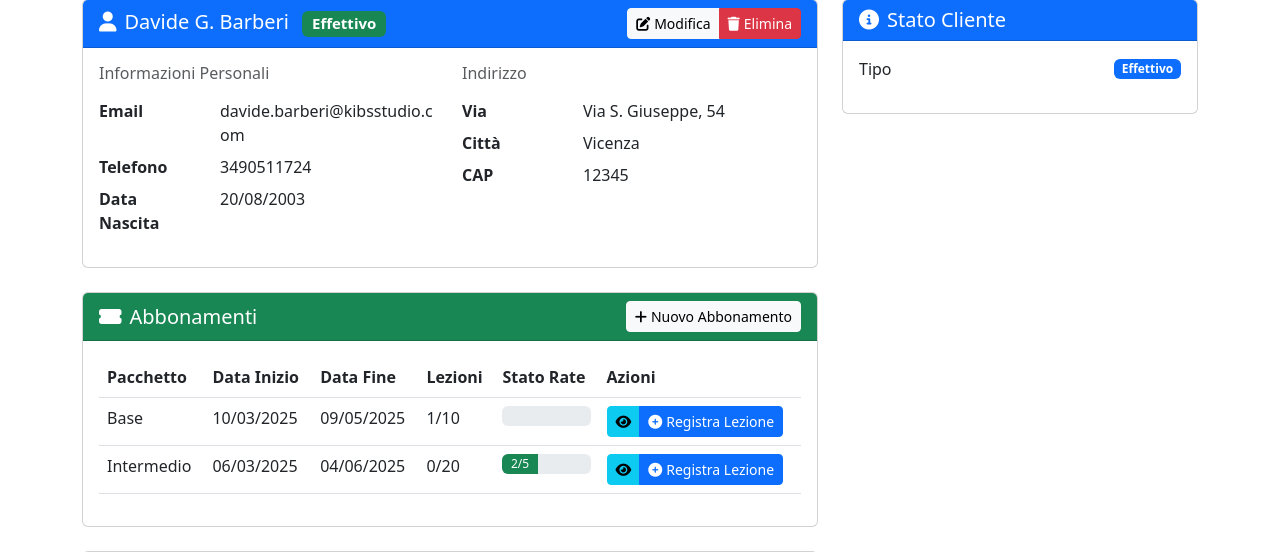
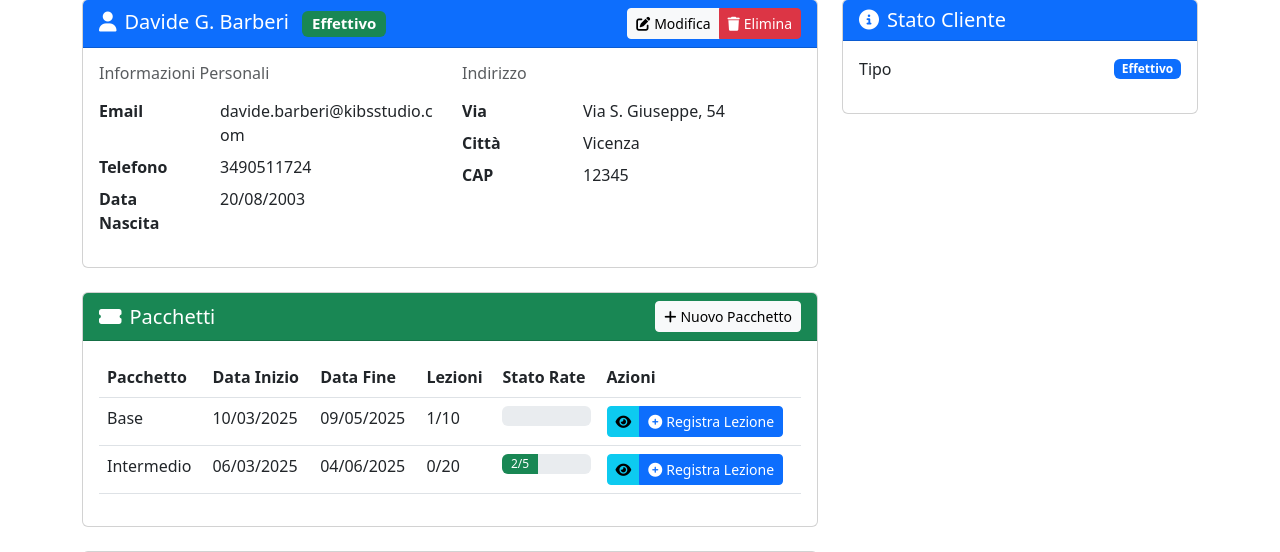
Before and after one commit to dendicoding/GymTrack, a Flask app: page /clienti/1 in a window 1280 px wide. Shown: the part 121-673 px from the top of the page. Run offline with Flask 3, Linux system fonts and the light colour scheme; data comes from the database, SQL or seed files in the repository; both versions use the stored data as it was after the commit; parts of the project's set-up code (start-up, migrations or seed data) failed here and were passed over; some libraries are stand-ins or nearby versions.

Commit message:
Changed from 'Abbonamenti' to 'Pacchetti' in templates

```diff
--- a/templates/abbonamenti/dettaglio.html
+++ b/templates/abbonamenti/dettaglio.html
@@ -1,6 +1,6 @@
 {% extends 'base.html' %}
 
-{% block title %}Dettaglio Abbonamento - {{ cliente.nome }} {{ cliente.cognome }}{% endblock %}
+{% block title %}Dettaglio Pacchetto - {{ cliente.nome }} {{ cliente.cognome }}{% endblock %}
 
 {% block content %}
 <nav aria-label="breadcrumb">
@@ -18,7 +18,7 @@
         <div class="card mb-4">
             <div class="card-header bg-primary text-white d-flex justify-content-between align-items-center">
                 <h5 class="card-title mb-0">
-                    <i class="fas fa-ticket-alt me-2"></i>Dettagli Abbonamento
+                    <i class="fas fa-ticket-alt me-2"></i>Dettagli Pacchetto
                 </h5>
                 <div>
                     <!-- Aggiungi il pulsante di eliminazione -->
--- a/templates/clienti/dettaglio.html
+++ b/templates/clienti/dettaglio.html
@@ -80,12 +80,12 @@
 <div class="card mt-4">
     <div class="card-header bg-success text-white d-flex justify-content-between align-items-center">
         <h5 class="card-title mb-0">
-            <i class="fas fa-ticket-alt me-2"></i>Abbonamenti
+            <i class="fas fa-ticket-alt me-2"></i>Pacchetti
         </h5>
         <div>
             <a href="{{ url_for('nuovo_abbonamento', cliente_id=cliente.id) }}"
                class="btn btn-light btn-sm">
-                <i class="fas fa-plus me-1"></i>Nuovo Abbonamento
+                <i class="fas fa-plus me-1"></i>Nuovo Pacchetto
             </a>
         </div>
 
@@ -146,7 +146,7 @@
             </div>
         {% else %}
             <div class="alert alert-info">
-                <i class="fas fa-info-circle me-2"></i>Nessun abbonamento attivo.
+                <i class="fas fa-info-circle me-2"></i>Nessun pacchetto attivo.
             </div>
         {% endif %}
     </div>
--- a/templates/dashboard.html
+++ b/templates/dashboard.html
@@ -59,7 +59,7 @@
             <div class="card-body">
                 <div class="d-flex justify-content-between align-items-center">
                     <div>
-                        <h6 class="card-title mb-0">Abbonamenti Attivi</h6>
+                        <h6 class="card-title mb-0">Pacchetti Attivi</h6>
                         <h2 class="mt-2 mb-0">{{ stats.abbonamenti_attivi }}</h2>
                     </div>
                     <i class="fas fa-certificate fa-3x opacity-50"></i>
```
Also changed, not shown: templates/abbonamenti/nuovo.html (+5 -5 lines), gym_manager.db.
